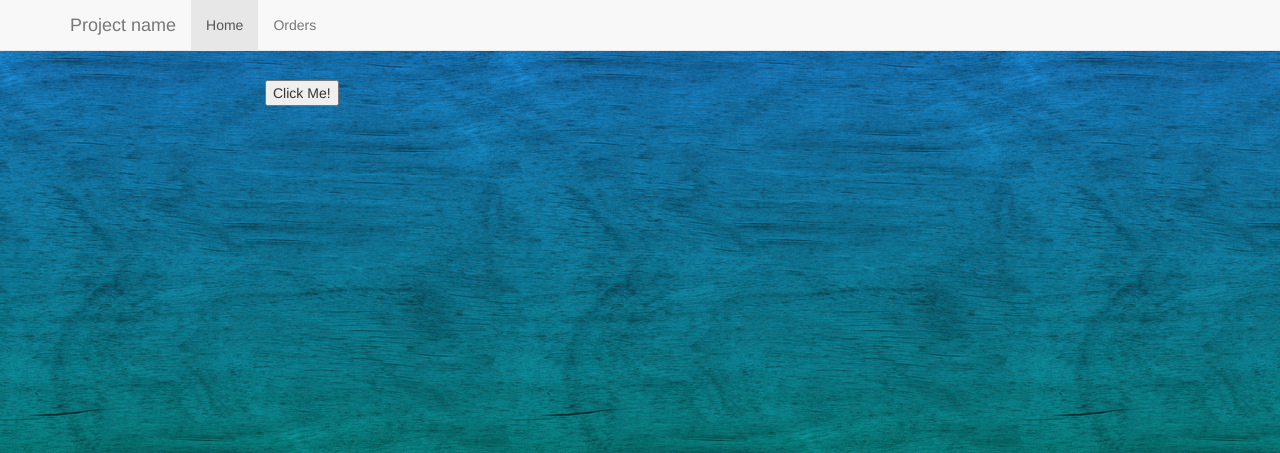
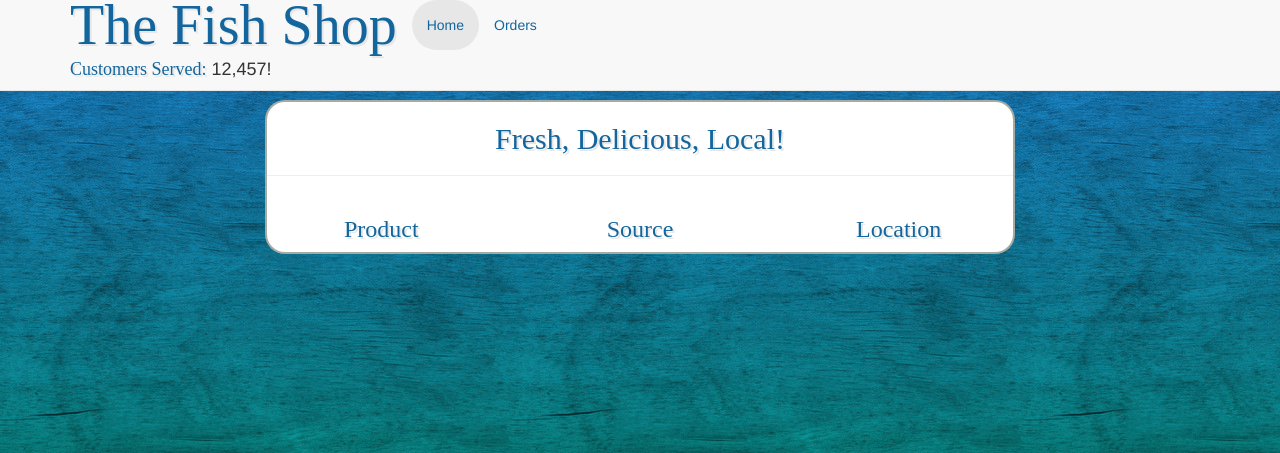
Before and after one commit to PyUnchained/fish, a Django app: page / in a window 1280 px wide. Shown: the top 453 px of the page. Run offline with Django 3.2, Linux system fonts and the light colour scheme; some libraries are stand-ins or nearby versions; some web fonts are replaced.

Commit message:
Added some basic css.

```diff
--- a/my_site/static/css/fish_site.css
+++ b/my_site/static/css/fish_site.css
@@ -9,6 +9,43 @@ body {
 
 }
 
-#navbar-brand {
+.navbar-brand {
 	font-family: Rakoon, serif !important;
+	font-size: 4em !important;
+	color: #13669D !important;
+	text-shadow: 2px 2px #E7E7E7;
 }
+
+@media all and (max-width : 480px){
+  .navbar-brand {
+    font-size: 2em !important;
+  }
+}
+
+.navbar-default .navbar-nav > .active > a {
+	border-radius: 30px;
+}
+
+.navbar-nav > li > a {
+	color: #13669D !important;
+}
+
+.navbar-nav > li > a:hover {
+	color: #F8F8F8 !important;
+	background-color: #13669D !important;
+	border-radius: 30px;
+}
+
+
+
+.info-wrapper {
+	background-color: white;
+	border: 2px solid rgba(156,162,154,0.9);
+	border-radius: 20px;
+}
+
+.fish-font {
+	font-family: Rakoon, serif !important;
+	color: #13669D !important;
+	text-shadow: 2px 2px #E7E7E7;
+}
--- a/my_site/templates/home.html
+++ b/my_site/templates/home.html
@@ -14,14 +14,15 @@
             <span class="icon-bar"></span>
             <span class="icon-bar"></span>
           </button>
-          <a class="navbar-brand" href="#">Project name</a>
+          <a class="navbar-brand" href="#">The Fish Shop</a>
         </div>
-        <div id="navbar" class="navbar-collapse collapse">
+        <div id="navbar" class="navbar-collapse collapse float-right">
           <ul class="nav navbar-nav">
             <li class="active"><a href="#">Home</a></li>
             <li><a href="#about">Orders</a></li>
           </ul>
         </div><!--/.nav-collapse -->
+        <h4 class = 'served-num'><span class="fish-font">Customers Served:</span> 12,457!</h4>
       </div>
     </nav>
 
@@ -31,12 +32,24 @@
 
 {% block main_content %}
 
-<br><br><br>
+<br><br><br><br><br>
 
-<button type="button" id='test-btn'>Click Me!</button>
-{{msg}}
-<div id = 'test-btn-output'>
 
+<div class = 'info-wrapper'>
+<h2 class="fish-font text-center">Fresh, Delicious, Local!</h2>
+<hr>
+	<div class="row">
+		<div class="col-sm-4 text-center">
+			<h3 class="fish-font">Product</h3>
+		</div>
+		<div class="col-sm-4 text-center">
+			<h3 class="fish-font">Source</h3>
+		</div>
+		<div class="col-sm-4 text-center">
+			<h3 class="fish-font">Location</h3>
+		</div>
+
+	</div>
 </div>
 
 {% endblock %}
--- a/my_site/templates/site_base.html
+++ b/my_site/templates/site_base.html
@@ -4,7 +4,7 @@
 <html>
     <head>
     	<meta charset="UTF-8">
-    	<title>Student Management System Administration</title>
+    	<title>Welcome to the Fish Shop!</title>
         <link rel="stylesheet" href="{% static "css/fish_site.css" %}" type="text/css">
         <link rel="stylesheet" href="{% static "css/bootstrap.min.css" %}" type="text/css">
         <link href="{% static "font-awesome/css/font-awesome.min.css" %}" rel="stylesheet">
@@ -12,19 +12,7 @@
         {% endblock %}
     </head>
 <body>
-    <div id = 'top-banner' class = 'container'>
-        <div class="row">
 
-        </div>
-        <div class ="row">
-            <div class="col-xs-12" id = 'top-banner-breadcrumb'>
-                <a href="#">Home</a>
-                <a href="#">Student Management</a>
-                <a href="#">Messaging</a>
-                <a href="#">Calendar</a>
-            </div>
-        </div>
-    </div>
 
     <div class="container">
         <div class="row">
```
Also changed, not shown: my_site/static/css/css_img/zenbg-1.png (renamed from my_site/static/css_img/zenbg-1.png), my_site/static/css/css_img/zenbg-2.png (renamed from my_site/static/css_img/zenbg-2.png).
